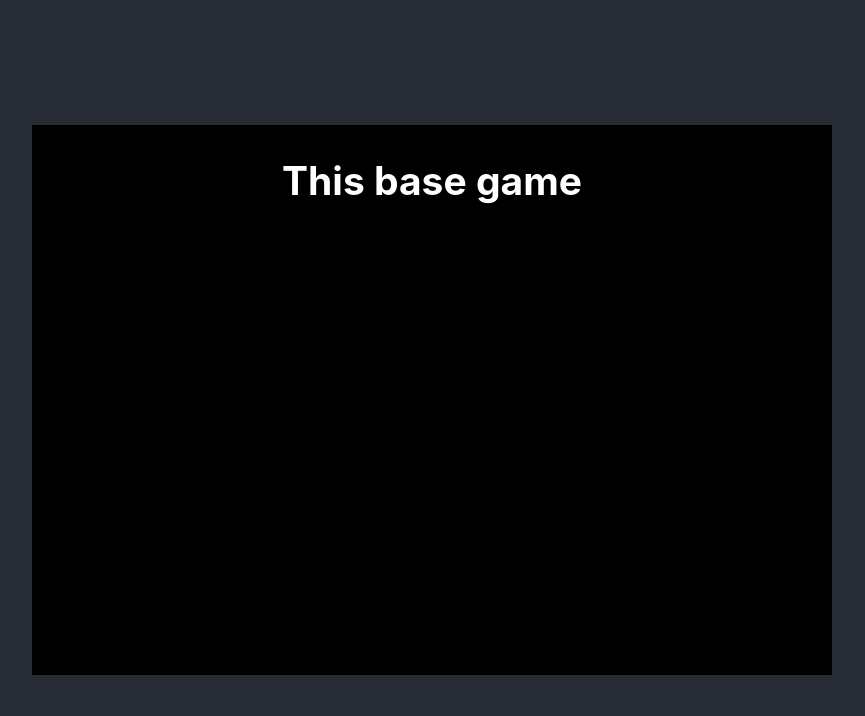
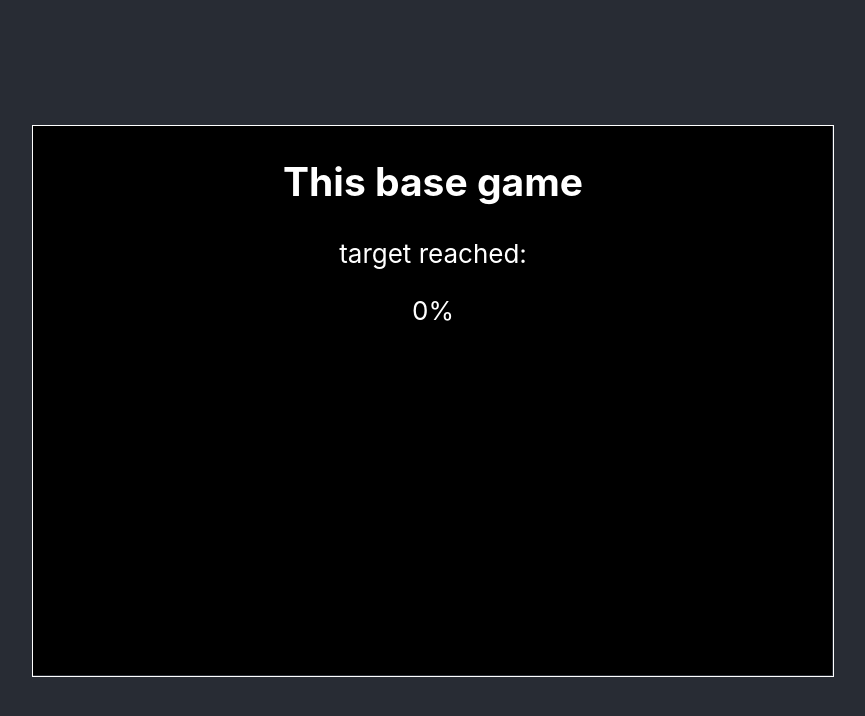
Before and after one commit to git-meaux/button-basher, a React (Create React App) app: page / in a window 1280 px wide. Shown: the top 716 px of the page, without its empty margins (208-1073 px from the left). Built offline with nearby package versions, Linux system fonts and the light colour scheme.

Commit message:
fix: keypress stop at goal

```diff
--- a/src/minigames/BaseGame.js
+++ b/src/minigames/BaseGame.js
@@ -2,27 +2,42 @@ import { useDispatch, useSelector } from "react-redux";
 import { useEffect, useCallback } from "react";
 
 import { countIncrement } from "../store/game/slice";
+import { selectCount } from "../store/game/selector";
+
+import "./styles.css";
 
 export default function BaseGame() {
   const dispatch = useDispatch();
+  const count = useSelector(selectCount);
+  const target = 20;
+
+  const goal = Math.round((count / target) * 100);
+
+  // console.log(count);
 
   const keyPressHandler = (event) => {
-    console.log(`Key pressed: ${event.key}`);
-    dispatch(countIncrement());
+    // console.log(`Key pressed: ${event.key}`);
+    // console.log(count, target);
+    if (count < target) {
+      dispatch(countIncrement());
+    }
   };
 
-  // document.addEventListener("keyup", keyPressHandler);
-
-  // document.removeEventListener("keydown", keyPressHandler);
   useEffect(() => {
-    // do something
-    document.addEventListener("keyup", keyPressHandler);
-    // dispatch keypress
+    // do something?
   }, []);
 
+  console.log("count", count);
+
   return (
-    <div className="basegame-container">
+    <div
+      className="basegame-container"
+      tabIndex={"0"}
+      onKeyDown={keyPressHandler}
+    >
       <h2>This base game</h2>
+      <p>target reached:</p>
+      <p>{goal}%</p>
     </div>
   );
 }
--- /dev/null
+++ b/src/minigames/styles.css
@@ -0,0 +1,13 @@
+.basegame-container{
+    width: 100%;
+    height: 100%;
+    border: 1px solid white;
+}
+
+.basegame-container:focus{
+    outline: none;
+}
+.GameScreen{
+    width: 100%;
+    height: 100%;
+}
--- a/src/store/game/selector.js
+++ b/src/store/game/selector.js
@@ -1 +1,4 @@
-export const selectCount = (state) => state.gameClick.count;
+export const selectCount = (state) => {
+  //   console.log("count in selector", state.gameClick.count);
+  return state.gameClick.count;
+};
--- a/src/store/game/slice.js
+++ b/src/store/game/slice.js
@@ -9,7 +9,7 @@ export const gameSlice = createSlice({
   initialState,
   reducers: {
     countIncrement: (state) => {
-      console.log("triggered countIncrement");
+      // console.log("triggered countIncrement");
       state.count = state.count + 1;
     },
     countReset: (state) => {
```
Also changed, not shown: src/screens/Game.jsx (renamed from src/screens/Game.js).
